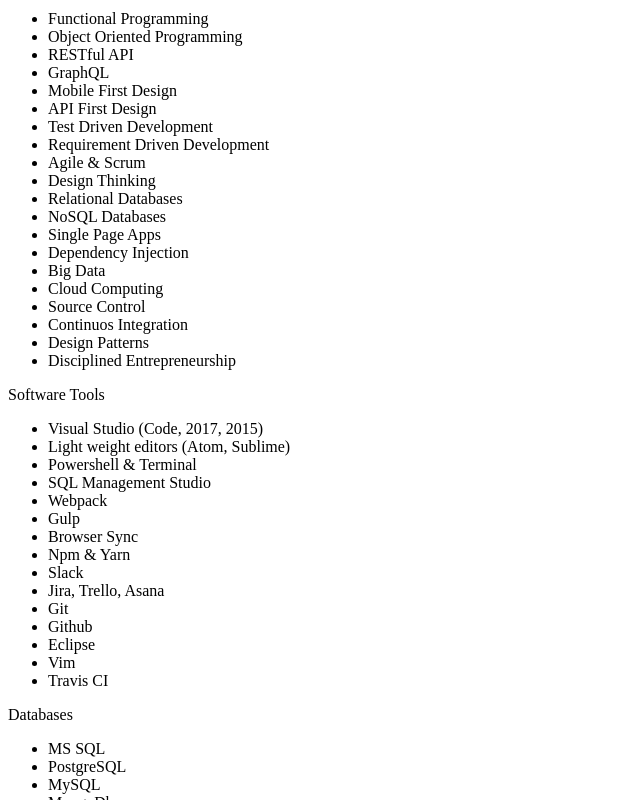
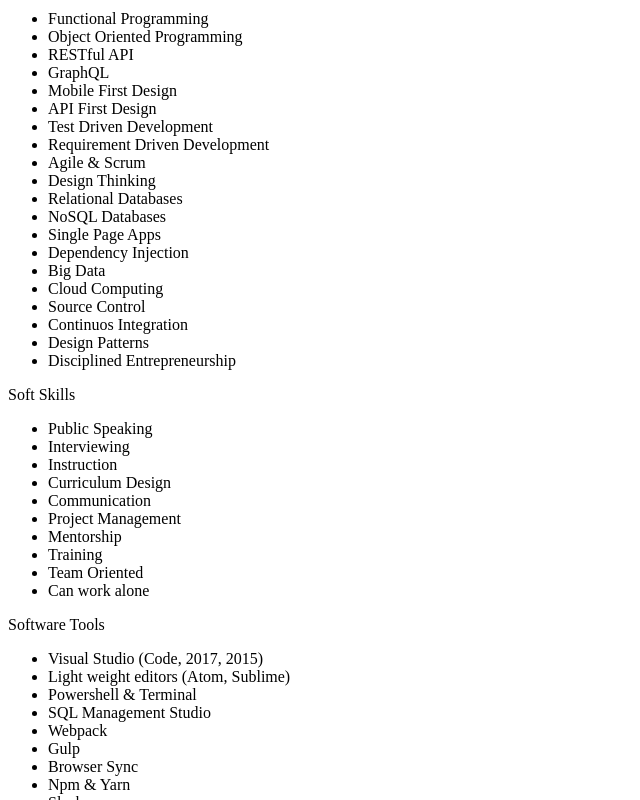
Before and after one commit to mdewey/my-resume, a Gatsby site: page / in a window 1280 px wide. Shown: the part 2301-3101 px from the top of the page, without its empty margins (0-640 px from the left). Built offline with nearby package versions, Linux system fonts and the light colour scheme; Gatsby itself is replaced by a stand-in of ours.

Commit message:
added skills

```diff
--- a/src/components/AboutMe/index.jsx
+++ b/src/components/AboutMe/index.jsx
@@ -15,7 +15,7 @@ const index = () => {
         world. When not behind a keyboard, he likes to enjoy the sunshine in
         wide open spaces.
       </p>
-      <p>My top skills are .....</p>
+      <p>My top skill is are developing solutions with .NET Core and React.</p>
     </div>
   )
 }
--- a/src/components/Skills/data.json
+++ b/src/components/Skills/data.json
@@ -79,6 +79,22 @@
       ]
     },
     {
+      "name": "Soft Skills",
+      "level": "",
+      "keywords": [
+        "Public Speaking",
+        "Interviewing",
+        "Instruction",
+        "Curriculum Design",
+        "Communication",
+        "Project Management",
+        "Mentorship",
+        "Training",
+        "Team Oriented",
+        "Can work alone"
+      ]
+    },
+    {
       "name": "Software Tools",
       "level": "",
       "keywords": [
```
